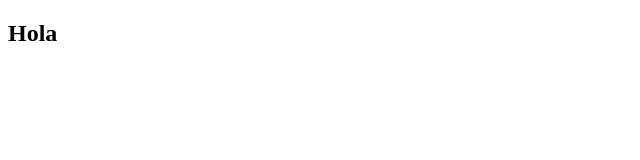
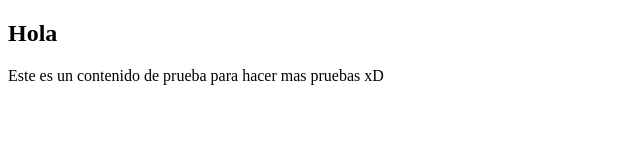
Before and after one commit to antoniovelazquezv/repochingon, a plain HTML site: page index.html in a window 1280 px wide. Shown: the whole page, without its empty margins (0-640 px from the left). Drawn offline with Linux system fonts and the light colour scheme.

Commit message:
Agregue un article desde GITHUB

```diff
--- a/index.html
+++ b/index.html
@@ -11,6 +11,8 @@
 		Hola
 	</h2>
 
+	<article>Este es un contenido de prueba para hacer mas pruebas xD</article>
+
 
 </body>
 </html>
```
